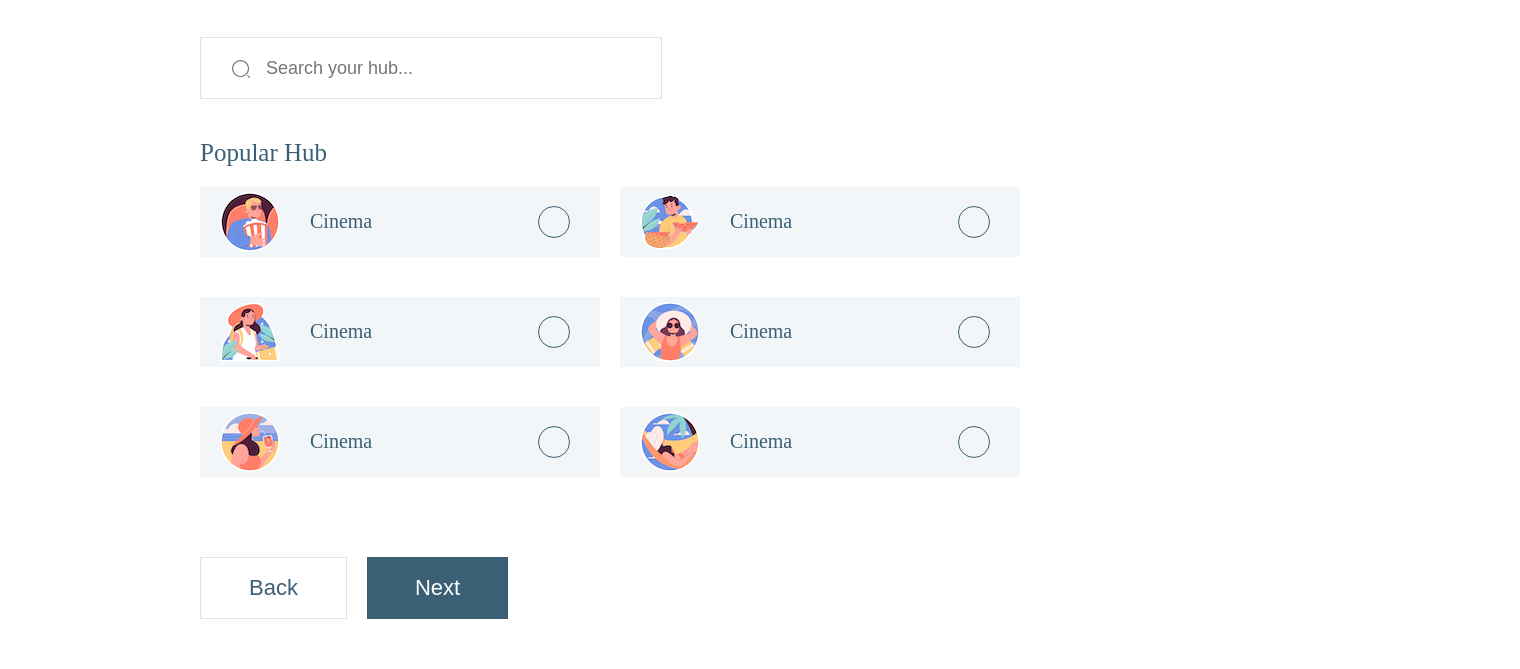
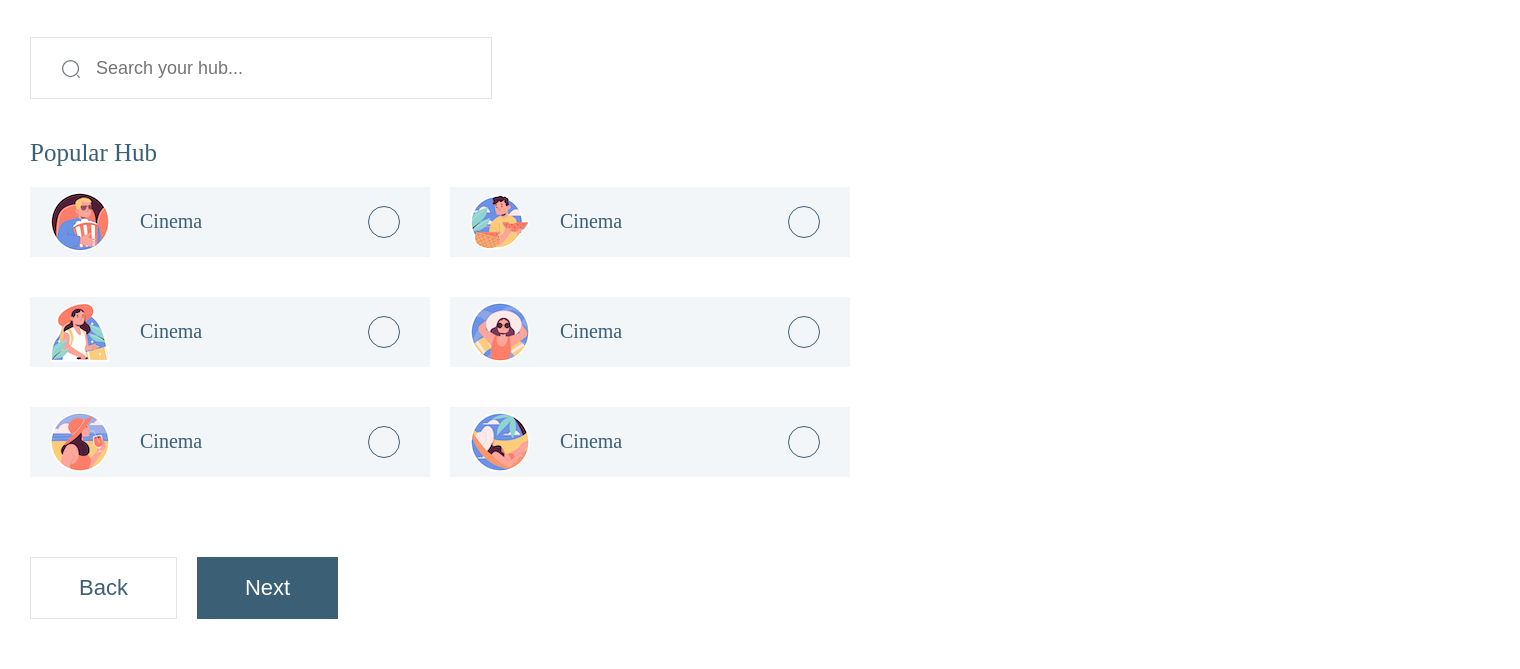
Before and after one commit to LovelyFox-code/form, a plain HTML site: page form.html in a window 1280 px wide. Shown: the part 487-1156 px from the top of the page, 1520 px wide, since content can reach past the window. Before the commit the page ends 1106 px from the top, so only its background shows below. Drawn offline with nearby package versions, Linux system fonts and the light colour scheme.

Commit message:
main redact

```diff
--- a/css/index.scss
+++ b/css/index.scss
@@ -137,9 +137,8 @@ body {
   }
 }
 main {
-  padding: 50px 200px;
-  height: 100vh;
-  width: 100%;
+    padding: 50px 30px;
+    width: 80%;
   @media (max-width: 934px) {
     padding: 50px 30px;
     width: 80%;
```
Also changed, not shown: css/index.css, 1 other file.
